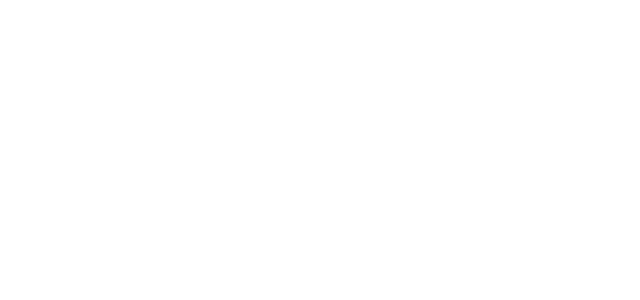
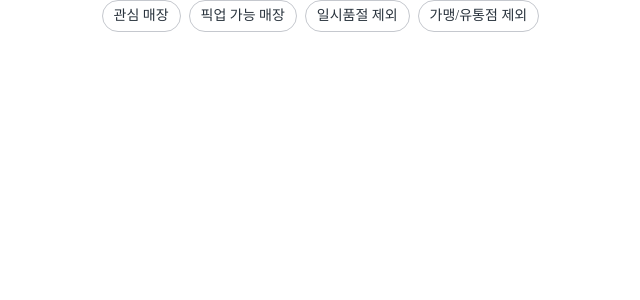
Before and after one commit to bongtta/36-COLLABORATION-WEB-DAISOMALL, a React (Vite) app: page / in a window 1280 px wide. Shown: the top 300 px of the page, without its empty margins (351-991 px from the left). Built offline with nearby package versions, Linux system fonts and the light colour scheme.

Commit message:
feat: 필터 탭 및 SVG 아이콘 추가

```diff
--- a/src/App.tsx
+++ b/src/App.tsx
@@ -1,12 +1,15 @@
 import { Global, ThemeProvider } from '@emotion/react';
 import theme from '@styles/theme';
 import GlobalStyle from './styles/global';
+import FilterTabs from './components/tabs/FilterTabs';
+
 
 function App() {
   return (
     <>
       <ThemeProvider theme={theme}>
         <Global styles={GlobalStyle} />
+        <FilterTabs />
       </ThemeProvider>
     </>
   );
--- a/src/assets/svgs/index.ts
+++ b/src/assets/svgs/index.ts
@@ -1 +1,2 @@
 export { default as React } from './React';
+export { default as XIcon } from './XIcon';
--- /dev/null
+++ b/src/components/tabs/FilterTabs.style.ts
@@ -0,0 +1,38 @@
+import { css } from '@emotion/react'
+import theme from '@styles/theme'
+export const filterTabsContainer = css`
+  width: 100%;
+  display: inline-flex;
+  justify-content: flex-start;
+  align-items: center;
+  gap: 0.8rem;
+`
+
+export const filterTab = css`
+  padding: 0.6rem 1.2rem;
+  background: ${theme.colors.white};
+  border-radius: 30px;
+  outline: 1px ${theme.colors['gray-04']} solid;
+  outline-offset: -1px;
+  display: flex;
+  justify-content: center;
+  align-items: center;
+  cursor: pointer;
+`
+
+export const selectedFilterTab = css`
+  background: ${theme.colors['gray-01']};
+  outline: 1px ${theme.colors['gray-01']} solid;
+`
+
+export const filterTabText = css`
+  text-align: center;
+  color: ${theme.colors['gray-01']};
+  ${theme.fonts['button-14R']};
+  white-space: nowrap;
+`
+
+export const selectedFilterTabText = css`
+  color: ${theme.colors.white};
+  ${theme.fonts['button-14B']};
+`
--- /dev/null
+++ b/src/components/tabs/FilterTabs.tsx
@@ -0,0 +1,63 @@
+import { useState } from 'react'
+import * as S from './FilterTabs.style'
+import { css } from '@emotion/react'
+
+type FilterOption = 'like-store' | 'pickup-able' | 'no-soldout' | 'no-store'
+
+interface FilterTabsProps {
+  onChange?: (selectedOptions: FilterOption[]) => void
+}
+
+const FilterTabs = ({ onChange }: FilterTabsProps) => {
+  const [selectedOptions, setSelectedOptions] = useState<FilterOption[]>([])
+
+  const filterOptions = [
+    { key: 'like-store', label: '관심 매장' },
+    { key: 'pickup-able', label: '픽업 가능 매장' },
+    { key: 'no-soldout', label: '일시품절 제외' },
+    { key: 'no-store', label: '가맹/유통점 제외' }
+  ]
+
+  const handleFilterClick = (option: FilterOption) => {
+    let newSelectedOptions: FilterOption[]
+
+    if (selectedOptions.includes(option)) {
+      newSelectedOptions = selectedOptions.filter(item => item !== option)
+    } else {
+      newSelectedOptions = [...selectedOptions, option]
+    }
+
+    setSelectedOptions(newSelectedOptions)
+    onChange?.(newSelectedOptions)
+  }
+
+  const isSelected = (option: FilterOption) => selectedOptions.includes(option)
+
+  return (
+    <div css={S.filterTabsContainer}>
+      {filterOptions.map(({ key, label }) => (
+        <div
+          key={key}
+          data-option={key}
+          data-selected={isSelected(key as FilterOption)}
+          css={css`
+            ${S.filterTab}
+            ${isSelected(key as FilterOption) && S.selectedFilterTab}
+          `}
+          onClick={() => handleFilterClick(key as FilterOption)}
+        >
+          <div
+            css={css`
+              ${S.filterTabText}
+              ${isSelected(key as FilterOption) && S.selectedFilterTabText}
+            `}
+          >
+            {label}
+          </div>
+        </div>
+      ))}
+    </div>
+  )
+}
+
+export default FilterTabs
```
Also changed, not shown: src/assets/svgs/XIcon.tsx (added, +16 -0 lines), public/svgs/x-icon.svg (added).
